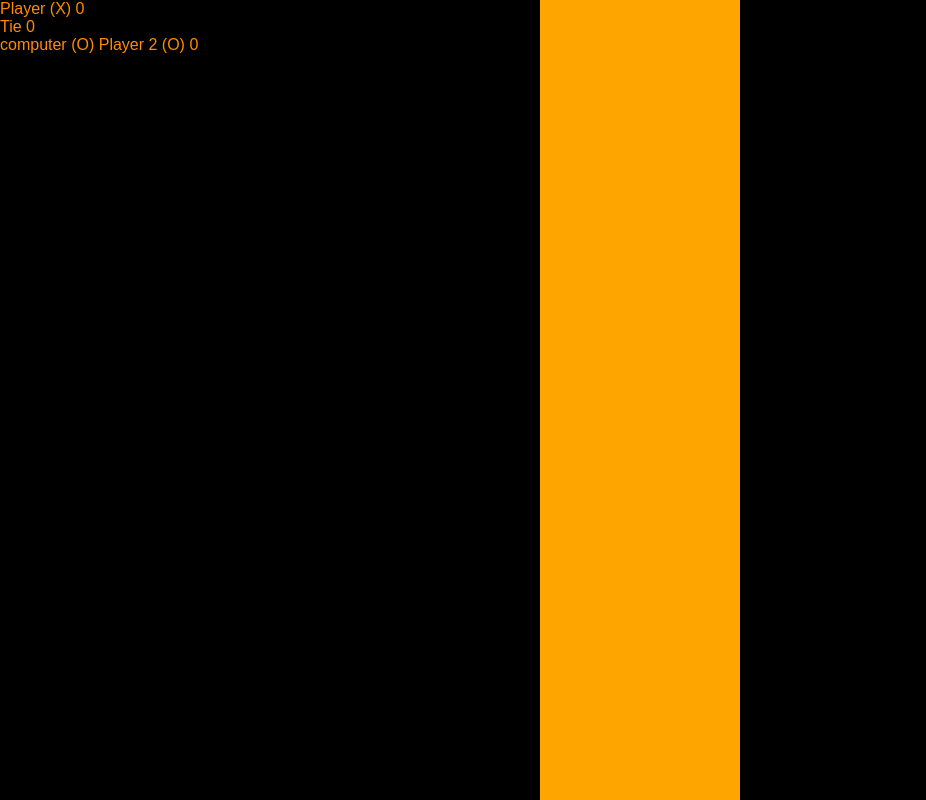
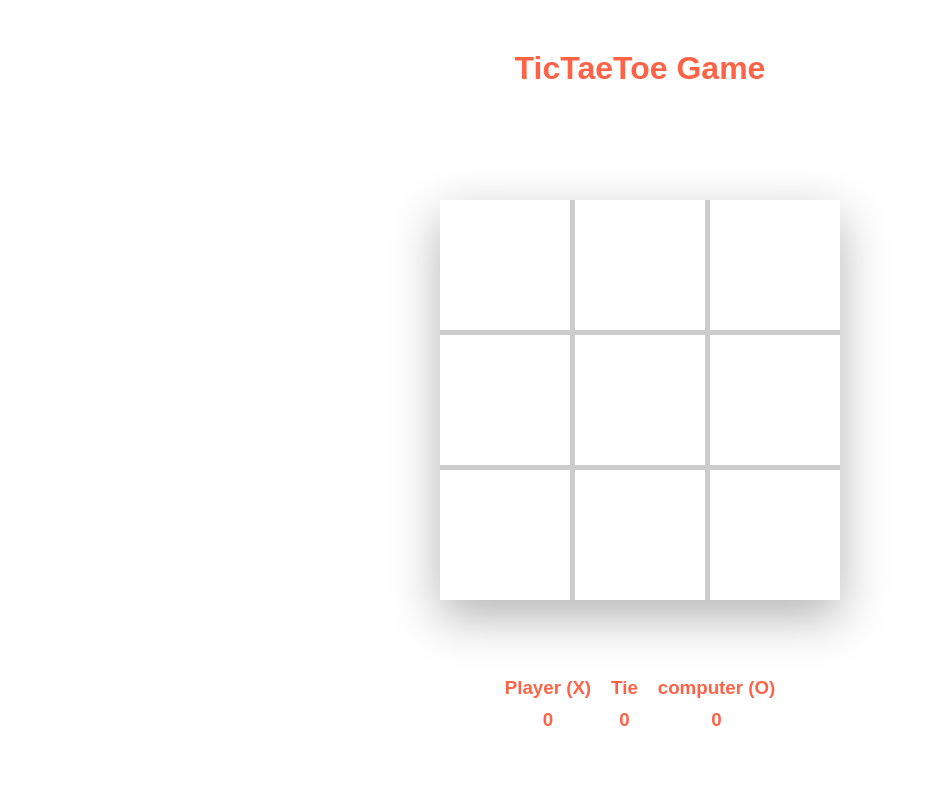
Before and after one commit to Muneeb-Aslam/TicTaeToe_Game, a plain HTML site: page index.html in a window 1280 px wide. Shown: the top 800 px of the page, without its empty margins (0-926 px from the left). Drawn offline with Linux system fonts and the light colour scheme.

Commit message:
HTML CSS Done'

```diff
--- a/index.html
+++ b/index.html
@@ -8,6 +8,7 @@
     <link rel="stylesheet" href="style.css">
 </head>
 <body>
+    <h1>TicTaeToe Game</h1>
     <div class="game">
         <div class="board">
             <div class="items"></div>
@@ -22,15 +23,14 @@
         </div>
     </div>
     <div class="scores">
-        <p class="player1">Player (X)
+        <p class="players" id="player1">Player (X)
             <span class="score1">0</span>
         </p>
-        <p class="Tie">Tie
+        <p class="players" id="tie">Tie
             <span class="TieScore">0</span>
         </p>
-        <p class="Player2">
-            <span class="computer">computer (O)</span>
-            <span class="player">Player 2 (O)</span>
+        <p class="Players" id="player2">computer (O)
+            <span class="player2">Player 2 (O)</span>
             <span class="score2">0</span>
         </p>
     </div>
--- a/style.css
+++ b/style.css
@@ -2,9 +2,13 @@
     margin: 0;
     padding: 0;
     box-sizing: border-box;
-    background-color: black;
+    background-color: white;
     font-family: sans-serif;
-    color: darkorange;
+}
+h1{
+    text-align: center;
+    margin-top: 50px;
+    color: tomato;
 }
 .game{
     position: absolute;
@@ -13,11 +17,46 @@
     transform: translate(-50%,-50%);
 }
 .board{
-    margin-top: 200px;
+    display: grid;
+    grid-template-columns: repeat(3,1fr);
+    background-color:rgba(0,0,0,.2);
+    border-radius: 4px;
+    box-shadow: rgba(0, 0, 0, 0.3) 0px 17px 50px;
+    gap: 5px;
 }
 .items{
-    border: 2px orange;
-    background-color: orange;
-    width: 200px;
-    height: 500px;
+    background-color: white;
+    display: flex;
+    align-items: center;
+    justify-content: center;
+    width: 130px;
+    height: 130px;
 }
+.scores{
+    position: absolute;
+    top: 88%;
+    left: 50%;
+    transform: translate(-50%,-50%);
+    display: flex;
+    gap: 20px;
+    color: tomato;
+    font-weight: bold;
+    font-size: 1.17rem;
+}
+.players{
+    display: flex;
+    flex-direction: column;
+    flex-wrap: wrap;
+    text-align: center;
+    gap: 10px;
+}
+.player2{
+    display:none;
+}
+.score2{
+    display: flex;
+    flex-direction: column;
+    justify-content: center;
+    text-align: center;
+    margin-top: 10px;
+}
```
